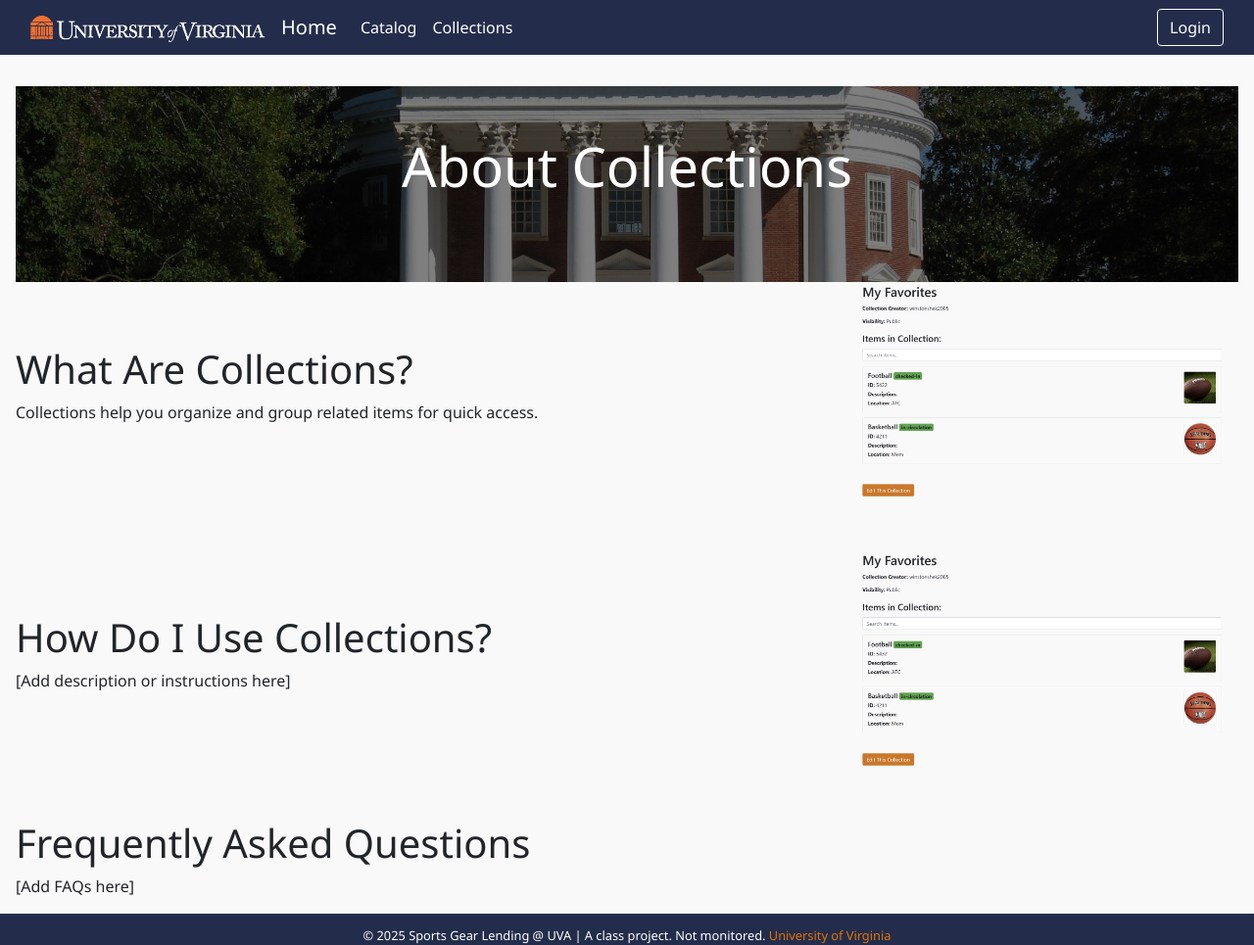
After one commit to Silverdroplet/Catalog-App, a Django app: page /about/collections in a window 1280 px wide. The commit adds this page. Shown: the whole page at 98% size. Run offline with Django 5.2, Linux system fonts and the light colour scheme; some libraries are stand-ins or nearby versions.

Commit message:
A hodgepodge of really random changes

```diff
--- a/core/adapters.py
+++ b/core/adapters.py
@@ -62,6 +62,13 @@ class CustomSocialAccountAdapter(DefaultSocialAccountAdapter):
            user.first_name = data.get("given_name", "")
            user.last_name = data.get("family_name", "")
            user.email = data.get("email", "")
+           if "@" in user.email:
+               if User.objects.filter(username=user.email.split("@")[0]).exists():
+                   user.username = user.username
+               else:
+                   user.username = user.email.split("@")[0]
+           else:
+               user.username = user.username
 
 
            # Ensure profile exists
--- /dev/null
+++ b/core/templates/about_collections.html
@@ -0,0 +1,49 @@
+{% extends "base.html" %}
+{% load static %}
+{% block content %}
+<style>
+    .header-image {
+    background-image: url("{% static 'core/images/rotunda.jpg' %}");
+    background-size: cover;
+    background-position: center;
+    height: 200px;
+}
+
+.header-image .overlay {
+    background-color: rgba(0, 0, 0, 0.5);
+    top: 0;
+    left: 0;
+}
+</style>
+<div class="container-fluid p-0">
+    <div class="header-image position-relative text-white text-center">
+        <div class="overlay position-absolute w-100 h-100"></div>
+        <div class="position-relative py-5">
+            <b><h1 class="display-4">About Collections</h1></b>
+        </div>
+    </div>
+
+    <div class="row align-items-center mb-5">
+        <div class="col-md-8">
+            <h1>What Are Collections?</h1>
+            <p>Collections help you organize and group related items for quick access.</p>
+        </div>
+        <div class="col-md-4 text-center">
+            <img src="{% static 'core/images/collections.png' %}" class="img-fluid" alt="Collections">
+        </div>
+    </div>
+
+    <div class="row align-items-center mb-5">
+        <div class="col-md-8">
+            <h1>How Do I Use Collections?</h1>
+            <p>[Add description or instructions here]</p>
+        </div>
+        <div class="col-md-4 text-center">
+            <img src="{% static 'core/images/collections.png' %}" class="img-fluid" alt="Collections Instructions">
+        </div>
+    </div>
+
+    <h1>Frequently Asked Questions</h1>
+    <p>[Add FAQs here]</p>
+</div>
+{% endblock %}
--- a/core/templates/add_collections.html
+++ b/core/templates/add_collections.html
@@ -23,6 +23,10 @@
         <div class="mb-3">
           <label for="{{ form.visibility.id_for_label }}" class="form-label"><strong>Visibility:</strong></label>
           {{ form.visibility}}
+        </div>
+        {% else %}
+        <div class="mb-3">
+            <p class="fst-italic">By submitting this form, you agree to publish your collection publically onto our catalog.</p>
         </div>
         {% endif %}
       </div>
--- a/core/templates/base.html
+++ b/core/templates/base.html
@@ -9,6 +9,7 @@
 
     <!-- Bootstrap CSS -->
     <script src="https://code.jquery.com/jquery-3.6.0.min.js"></script>
+    <link rel="stylesheet" href="https://cdn.jsdelivr.net/npm/bootstrap-icons@1.10.0/font/bootstrap-icons.css">
     <link rel="stylesheet" href="https://cdn.jsdelivr.net/npm/bootstrap@4.3.1/dist/css/bootstrap.min.css" integrity="sha384-ggOyR0iXCbMQv3Xipma34MD+dH/1fQ784/j6cY/iJTQUOhcWr7x9JvoRxT2MZw1T" crossorigin="anonymous">
   <title>{% block title %}Sports Gear Lending @ UVA{% endblock %}</title>
   <!-- Bootstrap CSS (CDN) -->
@@ -171,19 +172,6 @@
     .hidden-entry {
       display: none !important;
     }
-
-    .scrollable-table-success thead th {
-        position: sticky;
-        top: 0;
-        background-color: #d1e7dd; /* Matches Bootstrap's table-success */
-        z-index: 1;
-    }
-    .scrollable-table-danger thead th {
-        position: sticky;
-        top: 0;
-        background-color: #f5c6cb; /* Matches Bootstrap's table-success */
-        z-index: 1;
-    }
   </style>
   {% block extra_head %}{% endblock %}
 </head>
@@ -234,7 +222,6 @@
                 </a>
                 <ul class="dropdown-menu dropdown-menu-right" aria-labelledby="navbarDropdown">
                   <li><a class="dropdown-item" href="{% url 'core:patron' %}">My Dashboard</a></li>
-                  <li><a class="dropdown-item" href="{% url 'core:my_equipment' %}">My Equipment</a></li>
                   <li><a class="dropdown-item" href="{% url 'core:my_collections' %}">My Collections</a></li>
                   <div class="dropdown-divider"></div>
                   <li>
--- a/core/templates/collection.html
+++ b/core/templates/collection.html
@@ -37,7 +37,11 @@
           <div style="flex: 1;">
             <h5 class="mb-1">
               {{ item.name }}
-              <span class="badge bg-success">{{ item.status }}</span>
+              {% if item.status == 'checked-in' %}
+                <span class="badge bg-success">{{ item.status }}</span>
+              {% else %}
+                <span class="badge" style="background-color: #F84C1E;">{{ item.status }}</span>
+              {% endif %}
             </h5>
             <p class="mb-1"><strong>ID:</strong> {{ item.identifier }}</p>
             <p class="mb-1"><strong>Description:</strong> {{ item.description }}</p>
--- a/core/templates/edit_collection.html
+++ b/core/templates/edit_collection.html
@@ -24,6 +24,10 @@
         <label for="{{ form.visibility.id_for_label }}" class="form-label"><strong>Visibility:</strong></label>
         {{ form.visibility }}
       </div>
+      {% else %}
+        <div class="mb-3">
+            <p class="fst-italic">By submitting this form, you agree to publish your collection publically onto our catalog.</p>
+        </div>
       {% endif %}
     </div>
 
--- a/core/templates/patron.html
+++ b/core/templates/patron.html
@@ -99,6 +99,12 @@
           <a href="{% url 'core:add_collection' %}" class="btn btn-primary m-2">
             Add to Collection
           </a>
+          <button class="btn btn-link p-0 ml-2"
+        data-toggle="tooltip"
+        data-placement="top"
+        title="Collections help you organize and group related items for quick access.">
+
+        <i class="bi bi-question-circle-fill" style="color:#F84C1E;"></i>
 
         </div>
       </div>
--- a/core/urls.py
+++ b/core/urls.py
@@ -7,7 +7,7 @@ from .views import (
     my_collections, edit_collection, view_collection, approve_access, collection_catalog, delete_collection,
     equipment_details_sidebar, search_users, add_item_to_collection, return_item, deny_access_request, request_borrow_item,
     approve_borrow_request, deny_borrow_request, approve_librarian_request,deny_librarian_request, past_librarian_requests,
-    my_equipment, past_borrow_requests
+    my_equipment, past_borrow_requests, about_collections
 )
 
 app_name = "core"
@@ -47,5 +47,6 @@ urlpatterns = [
     path('equipment/<int:equipment_id>/request/', request_borrow_item, name='request_borrow_item'),
     path('borrow-request/<int:request_id>/approve/', approve_borrow_request, name='approve_borrow_request'),
     path('borrow-request/<int:request_id>/deny/', deny_borrow_request, name='deny_borrow_request'),
-    path('dashboard/my_equipment', my_equipment, name='my_equipment')
+    path('dashboard/my_equipment', my_equipment, name='my_equipment'),
+    path('about/collections', about_collections, name='about_collecitons')
 ]
--- a/core/views.py
+++ b/core/views.py
@@ -685,3 +685,6 @@ def past_borrow_requests(request):
         'past_denied_requests': past_denied_requests,
         'past_approved_requests': past_approved_requests
     })
+
+def about_collections(request):
+    return render(request, 'about_collections.html')
```
Also changed, not shown: core/templates/collection_catalog.html (+22 -3 lines), core/templates/equipment_sidebar.html (+16 -3 lines), core/static/core/images/collections.png (added).
